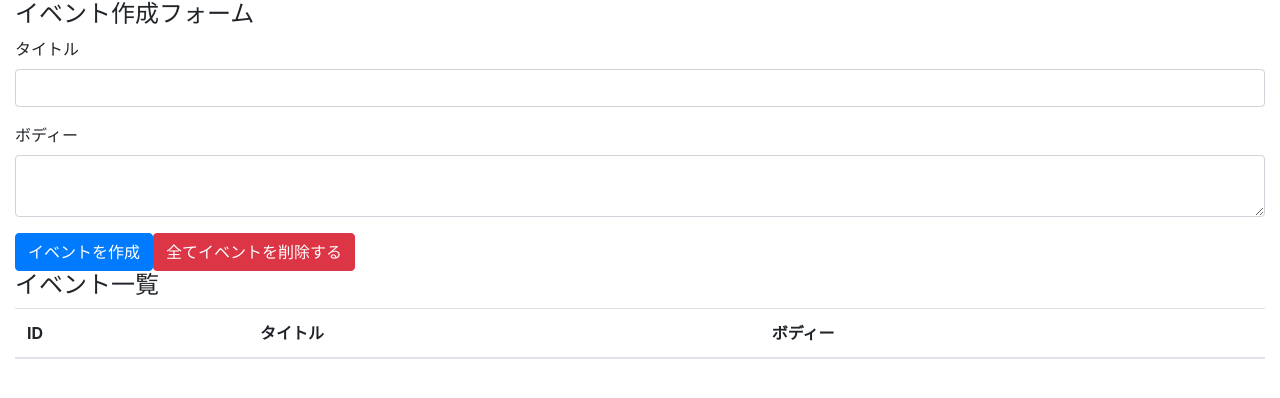
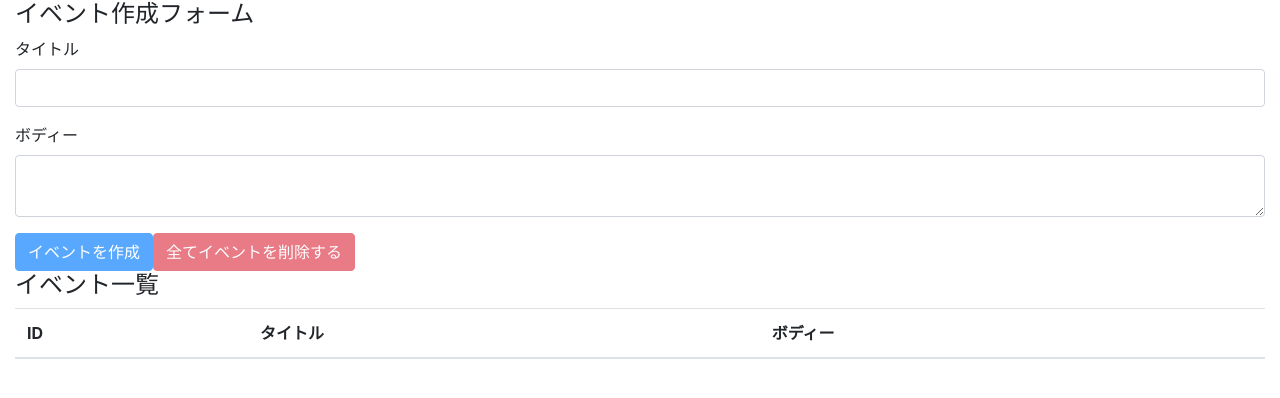
Before and after one commit to tnkyk/React-tutorial, a React (Create React App) app in the folder tutorial001/: page / in a window 1280 px wide. Shown: the top 398 px of the page. Built offline with nearby package versions, Linux system fonts and the light colour scheme.

Commit message:
implement all events deletion feature

```diff
--- a/tutorial001/src/components/App.js
+++ b/tutorial001/src/components/App.js
@@ -11,9 +11,9 @@
   const [title,setTitle] = useState('')
   const [body,setBody] = useState('')
 
+
   const addEvent = e => {
     e.preventDefault()
-    console.log({state})
     dispatch({
       type: 'CREATE_EVENT',
       title,
@@ -23,6 +23,14 @@
     setTitle('')
     setBody('')
   }
+
+  const deleteAllEvents = e => {
+    e.preventDefault()
+    const result  = window.confirm('全てのイベントを本当に削除しても良いですか？')
+    if (result) dispatch({type:'DELETE_ALL_EVENTS'})
+  }
+
+
   return (
     <div className="container-fluid">
       <h4>イベント作成フォーム</h4>
@@ -36,8 +44,8 @@
           <textarea className="form-control" id="formEventBody" value={body} onChange={e => setBody(e.target.value)}></textarea>
         </div>
 
-        <button className="btn btn-primary" onClick={addEvent}>イベントを作成</button>
-        <button className="btn btn-danger">全てイベントを削除する</button>
+        <button className="btn btn-primary" onClick={addEvent} disabled={title === '' || body === ''}>イベントを作成</button>
+        <button className="btn btn-danger" onClick={deleteAllEvents} disabled={state.length === 0}>全てイベントを削除する</button>
       </form>
 
       <h4>イベント一覧</h4>
--- a/tutorial001/src/components/Event.js
+++ b/tutorial001/src/components/Event.js
@@ -3,7 +3,8 @@
 const Event = ({event,dispatch}) => {
     const id = event.id
     const handleClickDeleteButton = () => {
-      dispatch({type:'DELETE_EVENT',id})
+        const result  = window.confirm(`(id=${id})イベントを削除しても良いですか？`)
+        if (result) dispatch({type:'DELETE_EVENT',id})
     }
     return (
         <tr>
```
